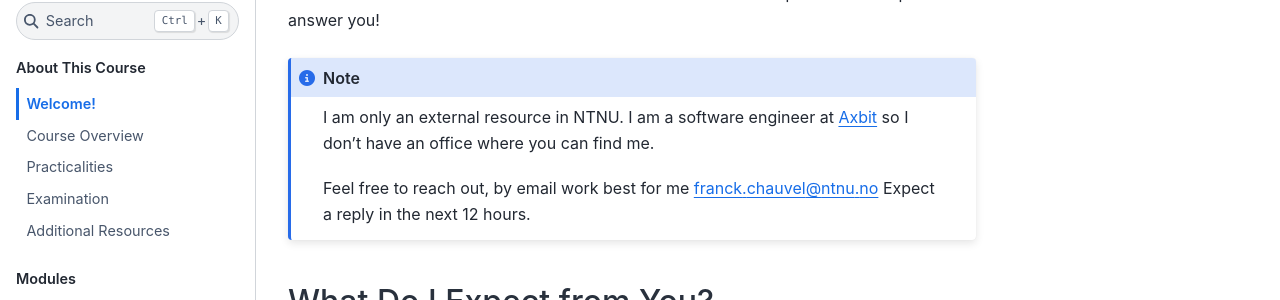
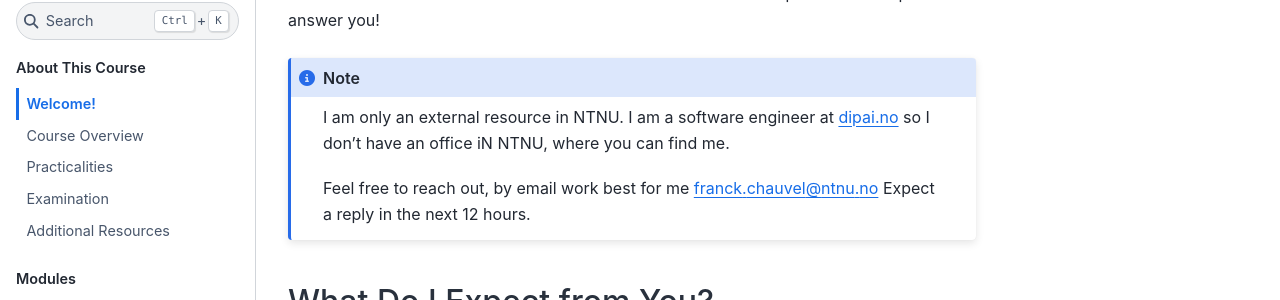
Before and after one commit to fchauvel/ntnu-idata2302-website, a Sphinx documentation site: the page built from source/about/welcome.rst, in a window 1280 px wide and 900 px high, scrolled down 679 px. Shown: the part 153-453 px from the top of the window. Built offline with Sphinx 7.4.7 and the Sphinx Book theme 1.1.4, drawn with Linux system fonts in a browser that asks for light colours.

Commit message:
fix: Replace axbit by dipai

```diff
--- a/source/about/welcome.rst
+++ b/source/about/welcome.rst
@@ -30,8 +30,8 @@ there three times a week for all lectures and lab sessions. Feel free
 to come and ask questions. I am paid to answer you!
 
 .. note:: I am only an external resource in NTNU. I am a software
-   engineer at `Axbit <https://axbit.com>`_ so I don't have an office
-   where you can find me.
+   engineer at `dipai.no <https://dipai.no>`_ so I don't have an
+   office iN NTNU, where you can find me.
 
    Feel free to reach out, by email work best for me
    franck.chauvel@ntnu.no Expect a reply in the next 12 hours.
```
